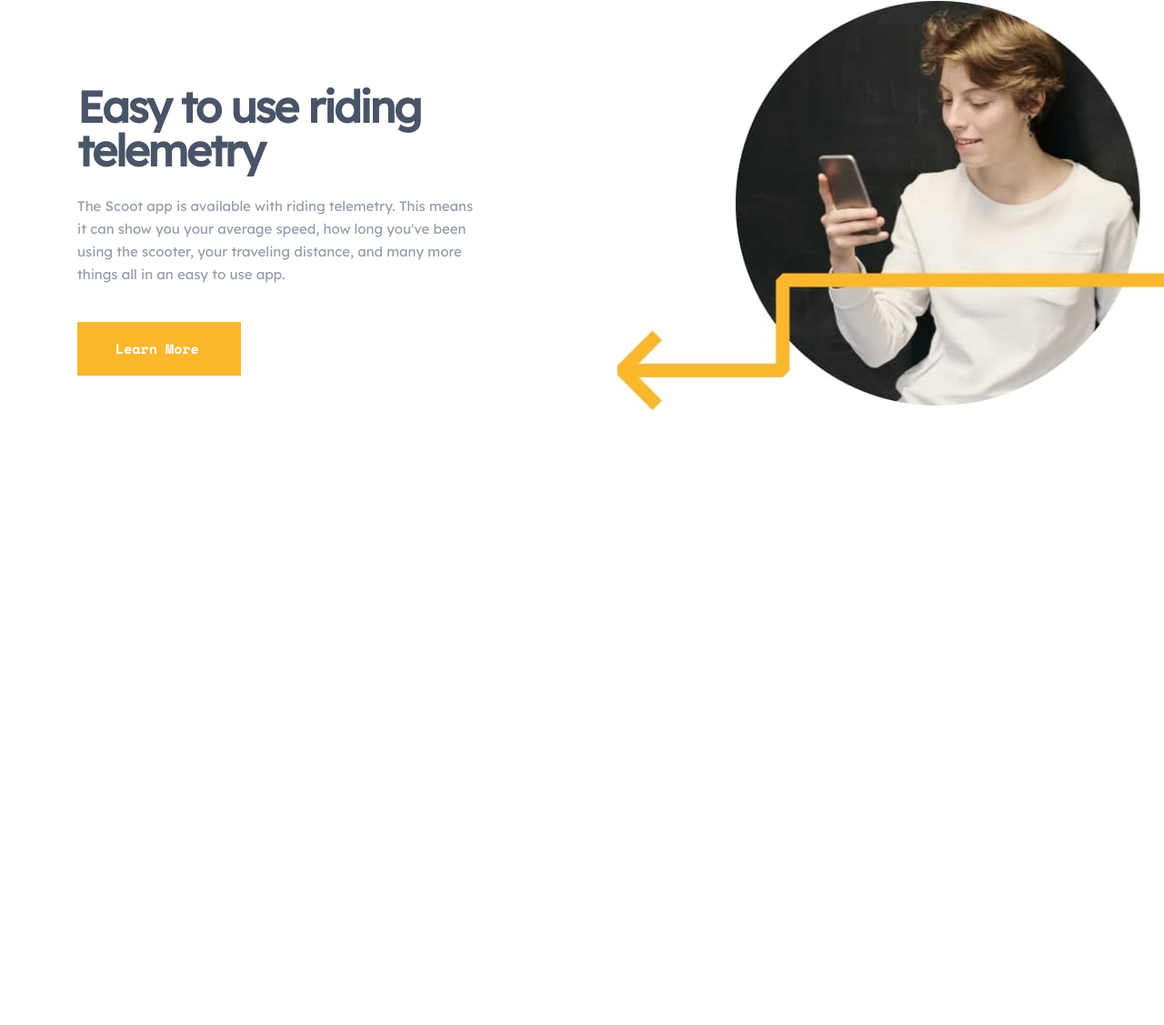
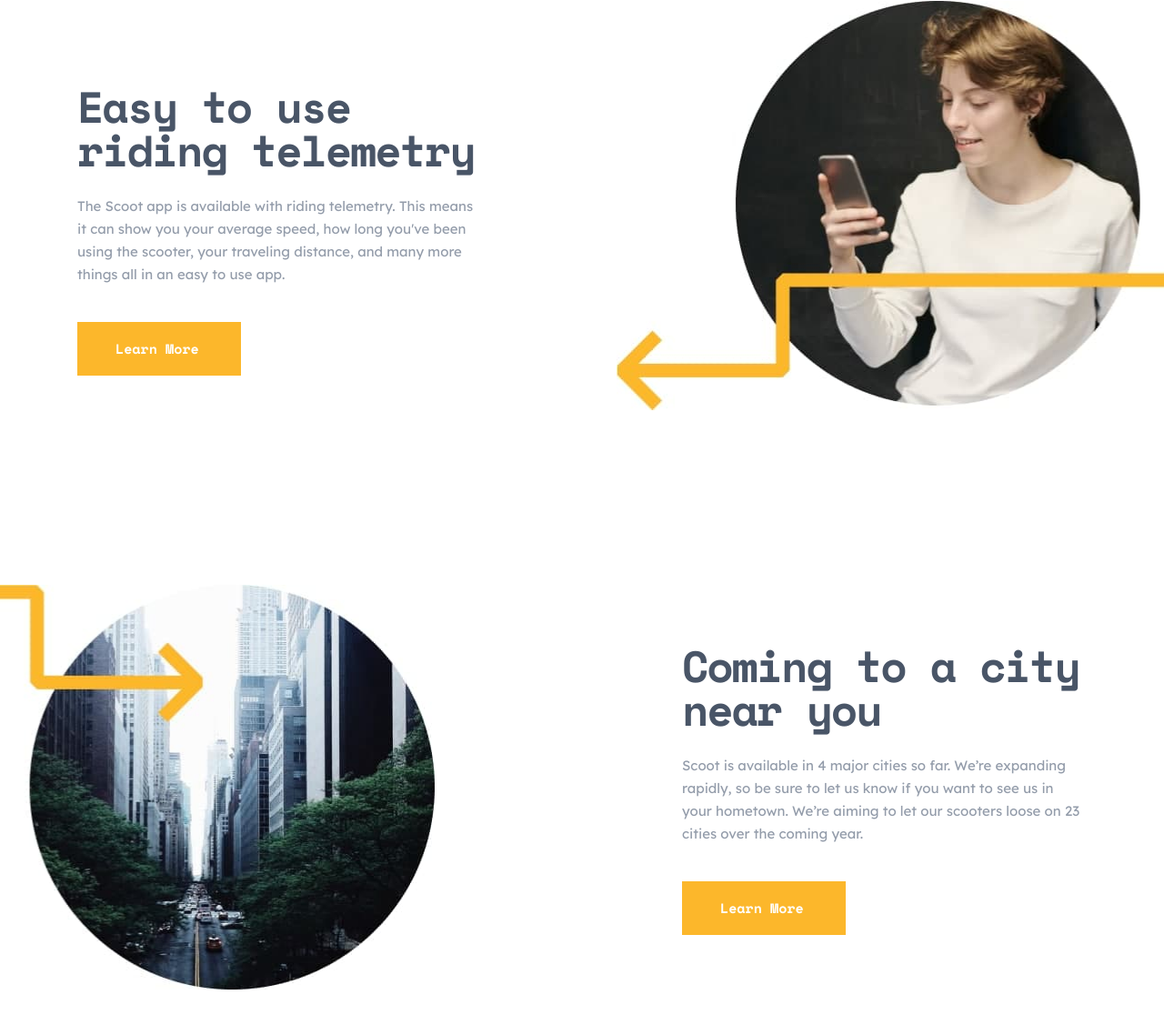
Before and after one commit to rustamidastan/scoot, a plain HTML site: page index.html in a window 1280 px wide. Shown: the part 1369-2496 px from the top of the page at 91% size. Before the commit the page ends 1867 px from the top, so only its background shows below. Drawn offline with Linux system fonts and the light colour scheme.

Commit message:
finish comming section

```diff
--- a/css/style.css
+++ b/css/style.css
@@ -281,7 +281,7 @@ body {
     flex-direction: column;
 }
 
-.easy__title {
+.info__title {
     font-size: 48px;
     line-height: 48px;
     letter-spacing: -2.1px;
@@ -289,11 +289,11 @@ body {
     margin-bottom: 25px;
 }
 
-.easy__text {
+.info__text {
     color: var(--dim-grey);
 }
 
-.easy__btn {
+.info__btn {
     max-width: 180px;
     margin-top: 40px;
     background-color: var(--yellow);
@@ -303,8 +303,30 @@ body {
     transition: all 0.3s ease;
 }
 
-.easy__btn:hover {
+.info__btn:hover {
     background-color: transparent;
     color: var(--yellow);
     border-color: var(--yellow);
 }
+
+
+/* START COMING  */
+
+.coming {
+    padding-top: 210px;
+    padding-bottom: 205px;
+    max-width: 1440px;
+    margin: 0 auto;
+    background-image: url(../images/coming-bg-img.jpg);
+    background-repeat: no-repeat;
+    background-position: calc(50% - 660px) center;
+}
+
+.coming__container {
+    display: flex;
+    flex-direction: row-reverse;
+}
+
+.coming__info {
+    max-width: 445px;
+}
--- a/index.html
+++ b/index.html
@@ -59,21 +59,21 @@
                     <div class="get-start__item-image">
                         <img class="get-start__item-img" src="images/locate-with-app.svg" alt="image" width="38" height="48">
                     </div>
-                    <h3 class="get-start__title">Locate with app</h3>
+                    <h3 class="get-start__title heading">Locate with app</h3>
                     <p class="get-start__text">Use the app to find the nearest scooter to you. We are continuously placing scooters in the areas with most demand, so one should never be too far away. </p>
                 </li>
                 <li class="get-start__item">
                     <div class="get-start__item-image">
                         <img class="get-start__item-img" src="images/pick-your-scooter.svg" alt="image" width="42" height="32">
                     </div>
-                    <h3 class="get-start__title">Pick your scooter</h3>
+                    <h3 class="get-start__title heading">Pick your scooter</h3>
                     <p class="get-start__text">We show the most important info for the scooters closest to you. So you know how much charge they have left and can see roughly how much it will cost.</p>
                 </li>
                 <li class="get-start__item">
                     <div class="get-start__item-image">
                         <img class="get-start__item-img" src="images/enjoy-the-ride.svg" alt="image" width="40" height="40">
                     </div>
-                    <h3 class="get-start__title">Enjoy the ride</h3>
+                    <h3 class="get-start__title heading">Enjoy the ride</h3>
                     <p class="get-start__text">Scan the QR code and the bike will unlock. Retract the cable lock, put on a helmet, and you’re off! Always lock bikes away from walkways and accessibility ramps.</p>
                 </li>
             </ul>
@@ -84,9 +84,23 @@
     <section class="easy">
         <div class="container">
             <div class="easy__info">
-                <h2 class="easy__title">Easy to use riding telemetry</h2>
-                <p class="easy__text">The Scoot app is available with riding telemetry. This means it can show you your average speed, how long you've been using the scooter, your traveling distance, and many more things all in an easy to use app.</p>
-                <a href="#" class="easy__btn btn">Learn More</a>
+                <h2 class="info__title heading">Easy to use riding telemetry</h2>
+                <p class="info__text">The Scoot app is available with riding telemetry. This means it can show you your average speed, how long you've been using the scooter, your traveling distance, and many more things all in an easy to use app.</p>
+                <a href="#" class="info__btn btn">Learn More</a>
+            </div>
+        </div>
+    </section>
+
+    <section class="coming">
+        <div class="container coming__container">
+            <div></div>
+            <div class="coming__info">
+                <h2 class="info__title heading">
+                    Coming to a city near you
+                </h2>
+                <p class="info__text">Scoot is available in 4 major cities so far. We’re expanding rapidly, so be sure to let us know if you want to see us in your hometown. We’re aiming to let our scooters loose on 23 cities over the coming year.</p>
+
+                <a href="#" class="btn info__btn">Learn More</a>
             </div>
         </div>
     </section>
```
Also changed, not shown: images/coming-bg-img.jpg (added).
